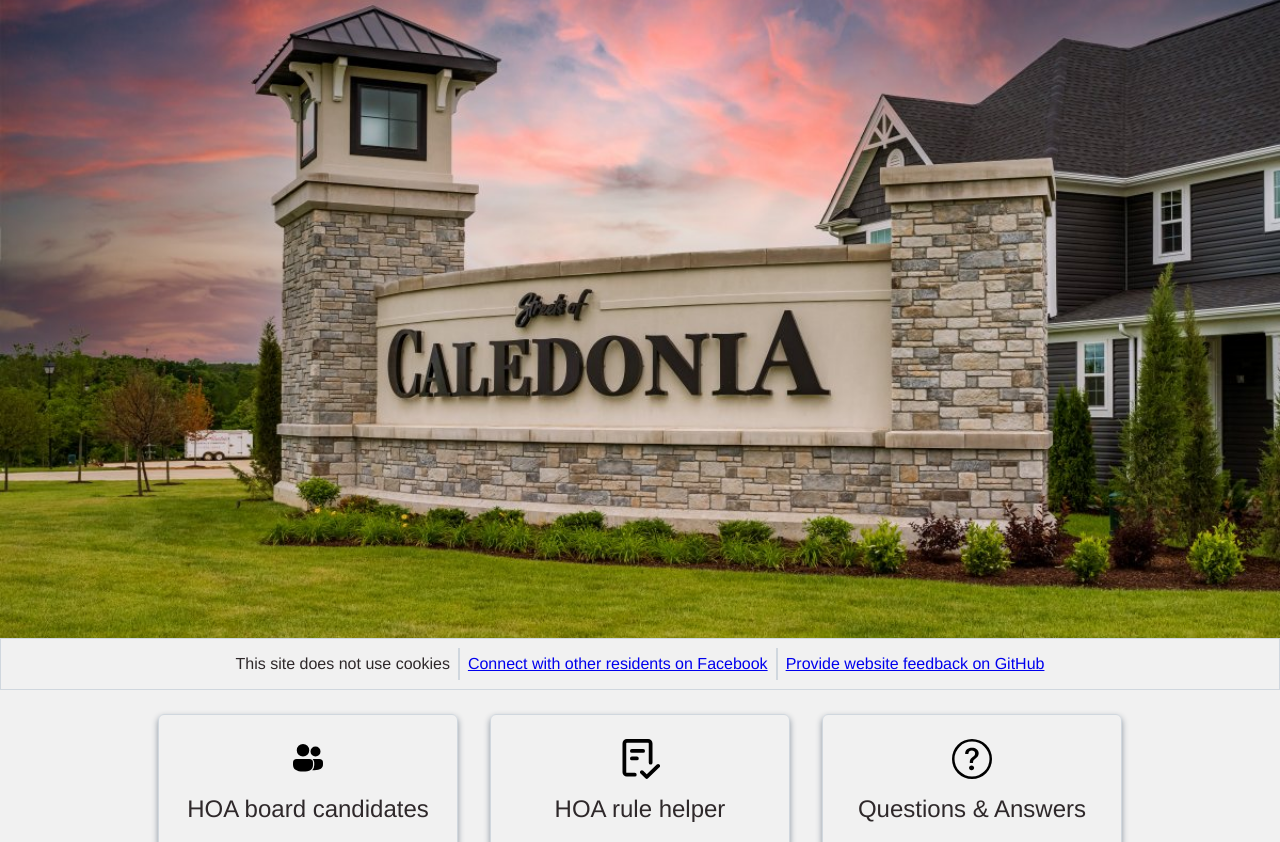
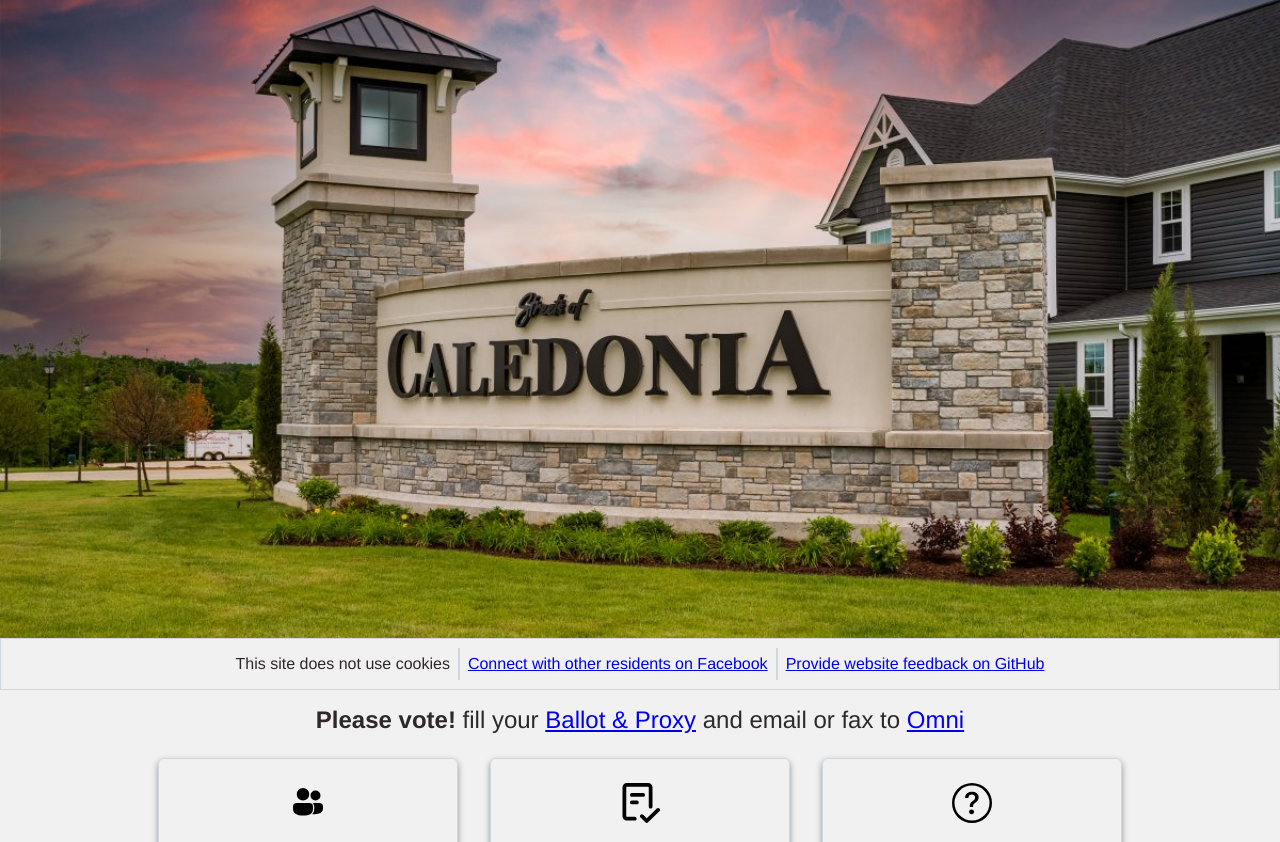
Before and after one commit to Sammons/streets-of-caledonia-info, a Gatsby site: page / in a window 1280 px wide. Shown: the part 110-952 px from the top of the page. Built offline with nearby package versions, Linux system fonts and the light colour scheme; Gatsby itself is replaced by a stand-in of ours.

Commit message:
Add vote callout and upload form for ballot and proxy

```diff
--- a/src/pages/index.tsx
+++ b/src/pages/index.tsx
@@ -130,6 +130,9 @@ const LandingPage: React.FC<PageProps> = () => {
     {/* <BelowHeaderCardContainer>
       <h2 color={Colors.DarkerGrey} style={{ fontStyle: 'italic', marginTop: Spacing.S2 }}>{'Site under construction, links may not work'}</h2>
     </BelowHeaderCardContainer> */}
+    <BelowHeaderCardContainer>
+      <h2><b>Please vote!</b> fill your <a href="BallotAndProxy.pdf">Ballot & Proxy</a> and email or fax to <a href="helpdesk@omni-management.com">Omni</a></h2>
+    </BelowHeaderCardContainer>
     <BelowHeaderSection />
     <BelowHeaderCardContainer>
       <ButtonStyledLink href="https://docs.google.com/forms/d/e/1FAIpQLSeallwAB4I-KIIcgm_SLR_jxCHb9FiN07h6lmlfZW1l5WksKA/viewform?usp=sf_link">Signup for updates</ButtonStyledLink>
```
Also changed, not shown: 1 other file.
